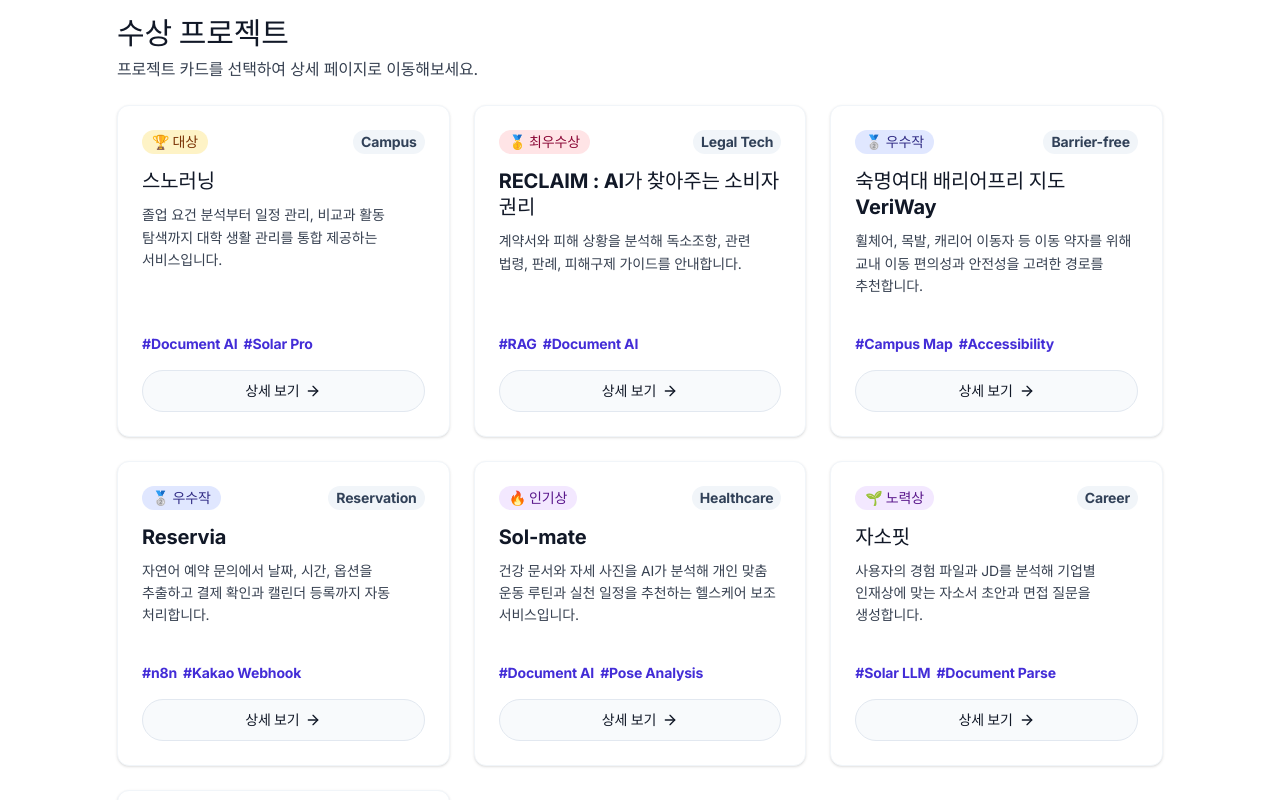
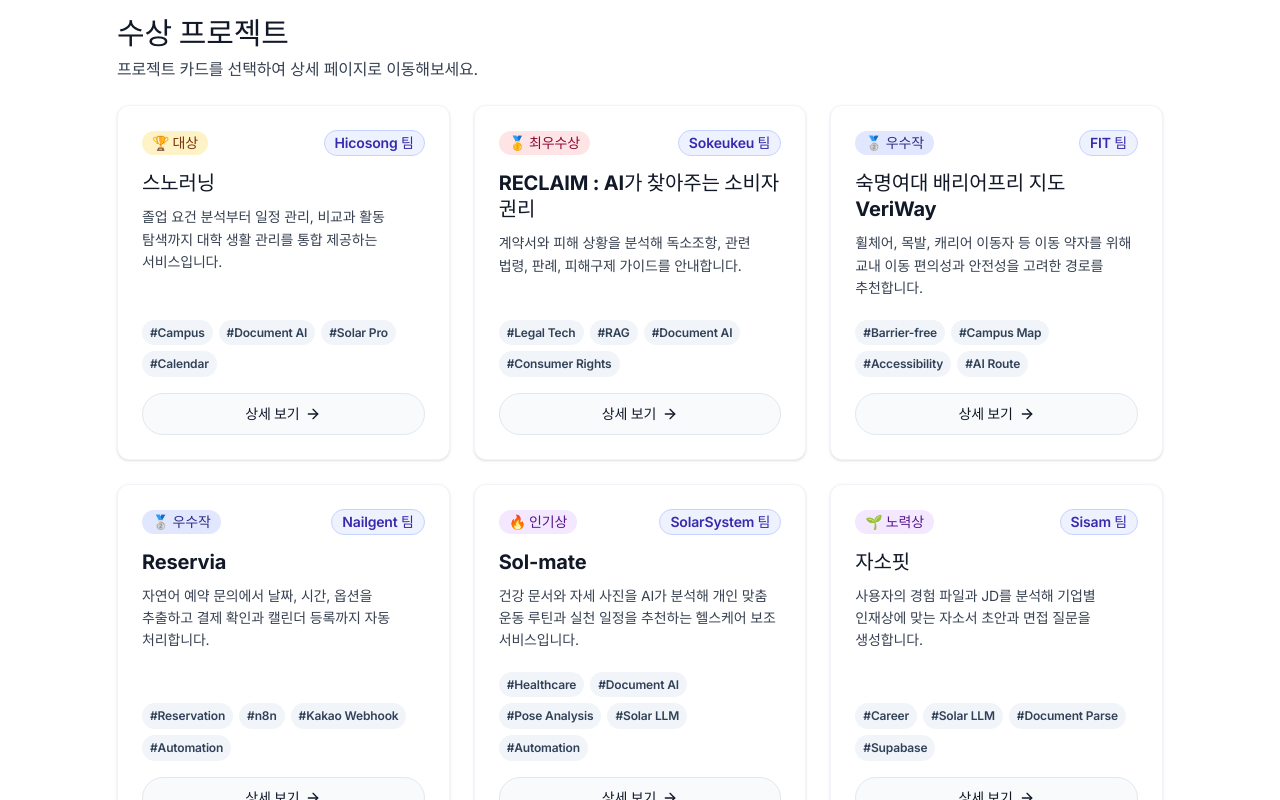
Before and after one commit to snorose/2026-low-code-ai-challenge-exhibition, a React (Vite) app: page / in a window 1280 px wide. Shown: the part 560-1360 px from the top of the page. Built offline with nearby package versions, Linux system fonts and the light colour scheme; a web font is replaced by a local one.

Commit message:
feat: 일부 ui 수정

```diff
--- a/src/data/projects.js
+++ b/src/data/projects.js
@@ -113,21 +113,48 @@ const projects = [
 ];
 
 const awardTeams = [
-  { title: "스노러닝", slug: "hicosong", award: "Grand Prize" },
+  {
+    title: "스노러닝",
+    teamName: "Hicosong",
+    slug: "hicosong",
+    award: "Grand Prize",
+  },
   {
     title: "RECLAIM : AI가 찾아주는 소비자 권리",
+    teamName: "Sokeukeu",
     slug: "sokeukeu",
     award: "Top Excellence Award",
   },
   {
     title: "숙명여대 배리어프리 지도 VeriWay",
+    teamName: "FIT",
     slug: "fit",
     award: "Excellence Award",
   },
-  { title: "Reservia", slug: "nailgent", award: "Excellence Award" },
-  { title: "Sol-mate", slug: "solarsystem", award: "Popularity Award" },
-  { title: "자소핏", slug: "sisam", award: "Effort Award" },
-  { title: "어디두지", slug: "locomoco", award: "Perfect Award" },
+  {
+    title: "Reservia",
+    teamName: "Nailgent",
+    slug: "nailgent",
+    award: "Excellence Award",
+  },
+  {
+    title: "Sol-mate",
+    teamName: "SolarSystem",
+    slug: "solarsystem",
+    award: "Popularity Award",
+  },
+  {
+    title: "자소핏",
+    teamName: "Sisam",
+    slug: "sisam",
+    award: "Effort Award",
+  },
+  {
+    title: "어디두지",
+    teamName: "LOCOMOCO",
+    slug: "locomoco",
+    award: "Perfect Award",
+  },
 ];
 
 const projectOverrides = {
@@ -591,6 +618,7 @@ export const projectRoutes = awardTeams.map((team, index) => {
     id: team.slug,
     slug: team.slug,
     title: team.title,
+    teamName: team.teamName,
     award: team.award,
     demo: {
       title: "데모 영상 준비 중",
--- a/src/pages/ProjectDetail.jsx
+++ b/src/pages/ProjectDetail.jsx
@@ -62,11 +62,18 @@ function ProjectDetail({ project, onBack }) {
           </button>
           <div className="relative z-1 grid grid-cols-1 gap-8 min-[901px]:grid-cols-[1.15fr_0.85fr] min-[901px]:items-center">
             <div className="max-w-205">
-              <span
-                className={`inline-flex items-center rounded-full px-3 py-1 text-sm min-[901px]:text-base font-bold ${getAwardStyle(project.award)}`}
-              >
-                {getAwardLabelKo(project.award)}
-              </span>
+              <div className="flex flex-wrap items-center gap-2">
+                <span
+                  className={`inline-flex items-center rounded-full px-3 py-1 text-sm min-[901px]:text-base font-bold ${getAwardStyle(project.award)}`}
+                >
+                  {getAwardLabelKo(project.award)}
+                </span>
+                {project.teamName ? (
+                  <span className="inline-flex items-center rounded-full border border-indigo-200 bg-indigo-50 px-3 py-1 text-sm min-[901px]:text-base font-semibold text-indigo-800 dark:border-indigo-800/70 dark:bg-indigo-950/40 dark:text-indigo-200">
+                    {project.teamName} 팀
+                  </span>
+                ) : null}
+              </div>
               <h1
                 id="project-title"
                 className="mt-4 mb-2 text-3xl font-extrabold text-(--text-h) min-[561px]:text-4xl min-[901px]:text-5xl leading-none"
@@ -275,12 +282,12 @@ function ProjectDetail({ project, onBack }) {
                 className="box-border flex flex-col items-start gap-2 rounded-xl border border-slate-100 bg-white p-6 shadow-sm transition-all duration-500 ease-out hover:-translate-y-0.5 hover:shadow-md dark:bg-[#14151e] dark:border-slate-800"
                 key={member.name}
               >
-                <div className="flex items-center gap-4">
+                <div className="flex items-center gap-2">
                   <h3 className="m-0 text-base font-bold text-(--text-h)">
                     {member.name}
                   </h3>
                   {member.role ? (
-                    <span className="inline-block mt-0.5 rounded bg-indigo-50/50 px-2 py-0.5 text-sm font-bold text-indigo-700 dark:bg-indigo-950/20 dark:text-indigo-300">
+                    <span className="inline-block mt-0.5 rounded-full border border-indigo-200 bg-indigo-50 px-2 py-0.5 text-xs font-semibold text-indigo-800 shadow-[0_1px_0_rgba(79,70,229,0.08)] dark:border-indigo-800/70 dark:bg-indigo-950/40 dark:text-indigo-200">
                       {member.role}
                     </span>
                   ) : null}
@@ -326,7 +333,7 @@ function ProjectDetail({ project, onBack }) {
                   <Presentation className="h-5 w-5" aria-hidden="true" />
                 </span>
                 <div>
-                  <h3 className="m-0 text-sm font-bold text-(--text-h) transition-colors duration-500 ease-out group-hover:text-indigo-500 dark:group-hover:text-indigo-400">
+                  <h3 className="m-0 text-md font-bold text-(--text-h) transition-colors duration-500 ease-out group-hover:text-indigo-500 dark:group-hover:text-indigo-400">
                     PPT 발표 자료
                   </h3>
                   <p className="mt-0.5 text-sm text-(--text)">
@@ -348,7 +355,7 @@ function ProjectDetail({ project, onBack }) {
                   <Globe className="h-5 w-5" aria-hidden="true" />
                 </span>
                 <div>
-                  <h3 className="m-0 text-sm font-bold text-(--text-h) transition-colors duration-500 ease-out group-hover:text-indigo-500 dark:group-hover:text-indigo-400">
+                  <h3 className="m-0 text-md font-bold text-(--text-h) transition-colors duration-500 ease-out group-hover:text-indigo-500 dark:group-hover:text-indigo-400">
                     서비스 배포 링크
                   </h3>
                   <p className="mt-0.5 text-sm text-(--text)">
--- a/src/pages/ProjectList.jsx
+++ b/src/pages/ProjectList.jsx
@@ -91,9 +91,11 @@ function ProjectList({ projects, onSelectProject }) {
                   >
                     {getAwardLabelKo(project.award)}
                   </span>
-                  <span className="rounded-full bg-slate-100 px-2 py-0.5 text-sm font-bold text-slate-700 dark:bg-slate-800 dark:text-slate-200">
-                    {project.tags[0]}
-                  </span>
+                  {project.teamName ? (
+                    <span className="rounded-full border border-indigo-200 bg-indigo-50 px-2.5 py-0.5 text-sm font-semibold text-indigo-800 dark:border-indigo-800/70 dark:bg-indigo-950/40 dark:text-indigo-200">
+                      {project.teamName} 팀
+                    </span>
+                  ) : null}
                 </div>
 
                 <h3 className="m-0 mb-2.5 text-xl font-bold leading-[1.3] text-(--text-h) transition-colors duration-500 ease-out group-hover:text-(--accent)">
@@ -103,11 +105,11 @@ function ProjectList({ projects, onSelectProject }) {
                   {project.summary}
                 </p>
 
-                <div className="mt-auto flex flex-wrap gap-1.5 pt-4">
-                  {project.tags.slice(1, 3).map((tag) => (
+                <div className="mt-auto flex flex-wrap gap-1.5">
+                  {project.tags.map((tag) => (
                     <span
                       key={tag}
-                      className="text-sm text-indigo-700 font-bold dark:text-indigo-300"
+                      className="rounded-full bg-slate-100 px-2 text-[12px] font-semibold text-slate-700 dark:bg-slate-800 dark:text-slate-200"
                     >
                       #{tag}
                     </span>
```
